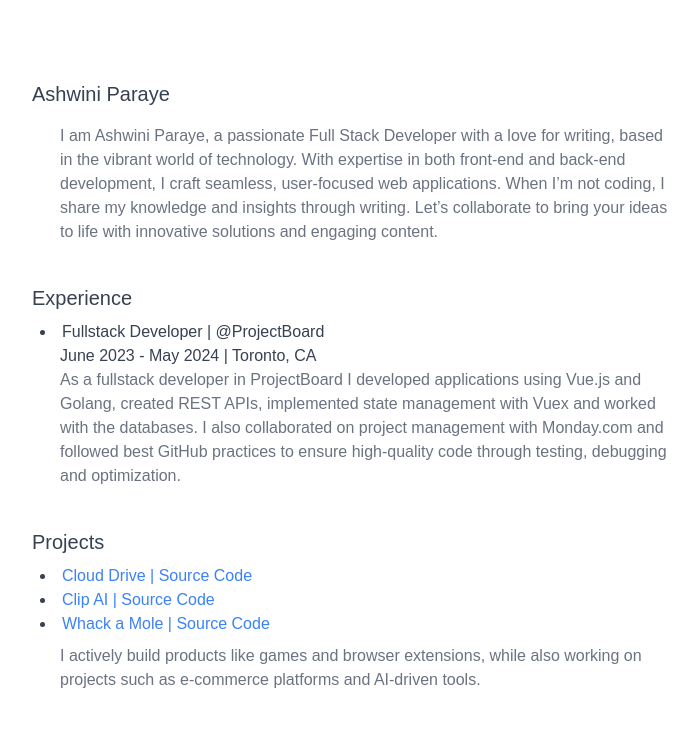
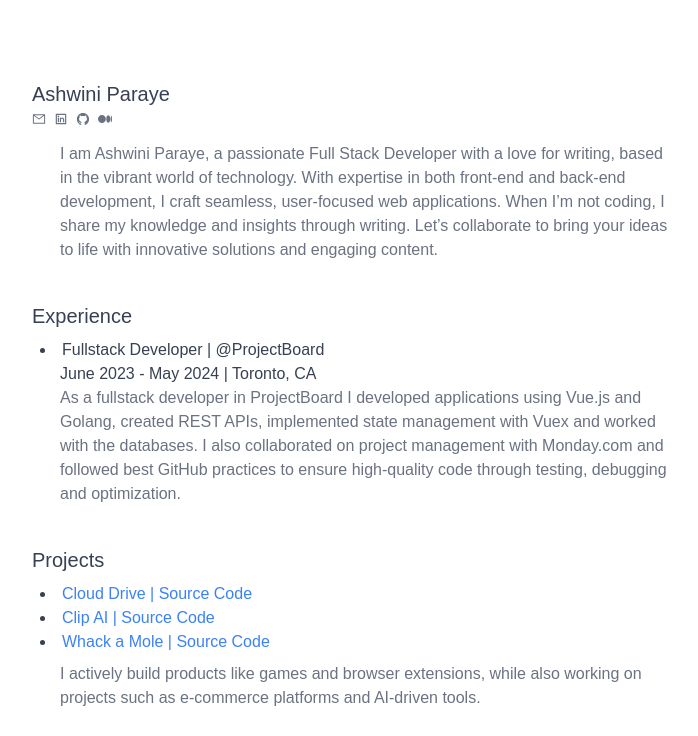
Before and after one commit to AshwiniParaye1/Portfolio3, a Next.js app: page / in a window 1280 px wide. Shown: the top 736 px of the page, without its empty margins (288-986 px from the left). Built offline with nearby package versions, Linux system fonts and the light colour scheme; a web font is replaced by a local one.

Commit message:
added icons

```diff
--- a/app/components/About.jsx
+++ b/app/components/About.jsx
@@ -1,9 +1,39 @@
+import Link from "next/link";
 import React from "react";
+import { AiOutlineMail } from "react-icons/ai";
+import { RiLinkedinBoxLine } from "react-icons/ri";
+import { AiOutlineGithub } from "react-icons/ai";
+import { FaMedium } from "react-icons/fa6";
 
 const About = () => {
   return (
     <div className="">
-      <h1 className="text-xl text-gray-700 mb-4">Ashwini Paraye</h1>
+      <h1 className="text-xl text-gray-700">Ashwini Paraye</h1>
+      <div className="text-sm text-gray-500 mt-1 mb-4 flex flex-row gap-2">
+        <div>
+          <Link href="mailto:ashwiniparaye1@gmail.com">
+            <AiOutlineMail />
+          </Link>
+        </div>
+        <span>
+          <Link
+            href="https://www.linkedin.com/in/ashwini-paraye/"
+            target="_blank"
+          >
+            <RiLinkedinBoxLine />
+          </Link>
+        </span>
+        <span>
+          <Link href="https://github.com/AshwiniParaye1" target="_blank">
+            <AiOutlineGithub />
+          </Link>
+        </span>
+        <span>
+          <Link href="https://ashwini-paraye.medium.com/" target="_blank">
+            <FaMedium />
+          </Link>
+        </span>
+      </div>
       <p className="pl-7 text-gray-500">
         I am Ashwini Paraye, a passionate Full Stack Developer with a love for
         writing, based in the vibrant world of technology. With expertise in
```
Also changed, not shown: package.json (+5 -4 lines), 1 other file (tests, documents, lock files or other folders).
